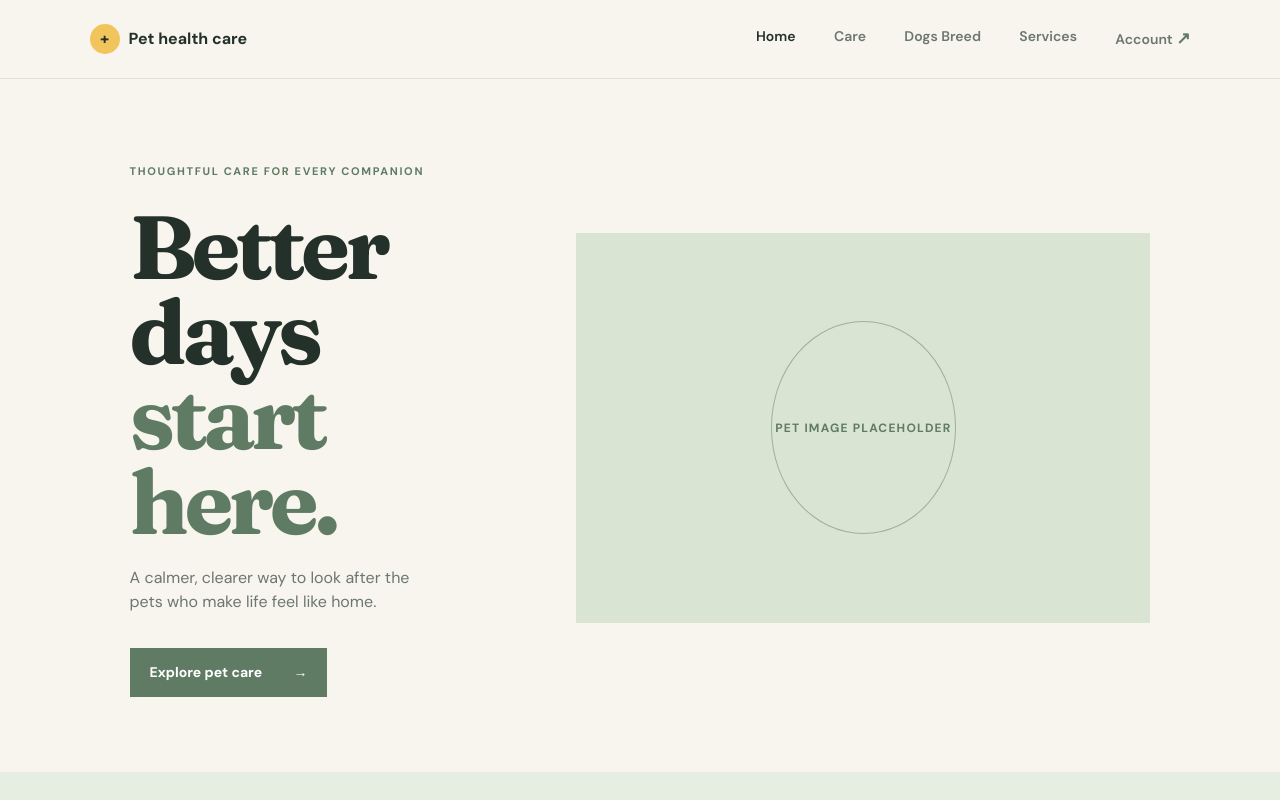
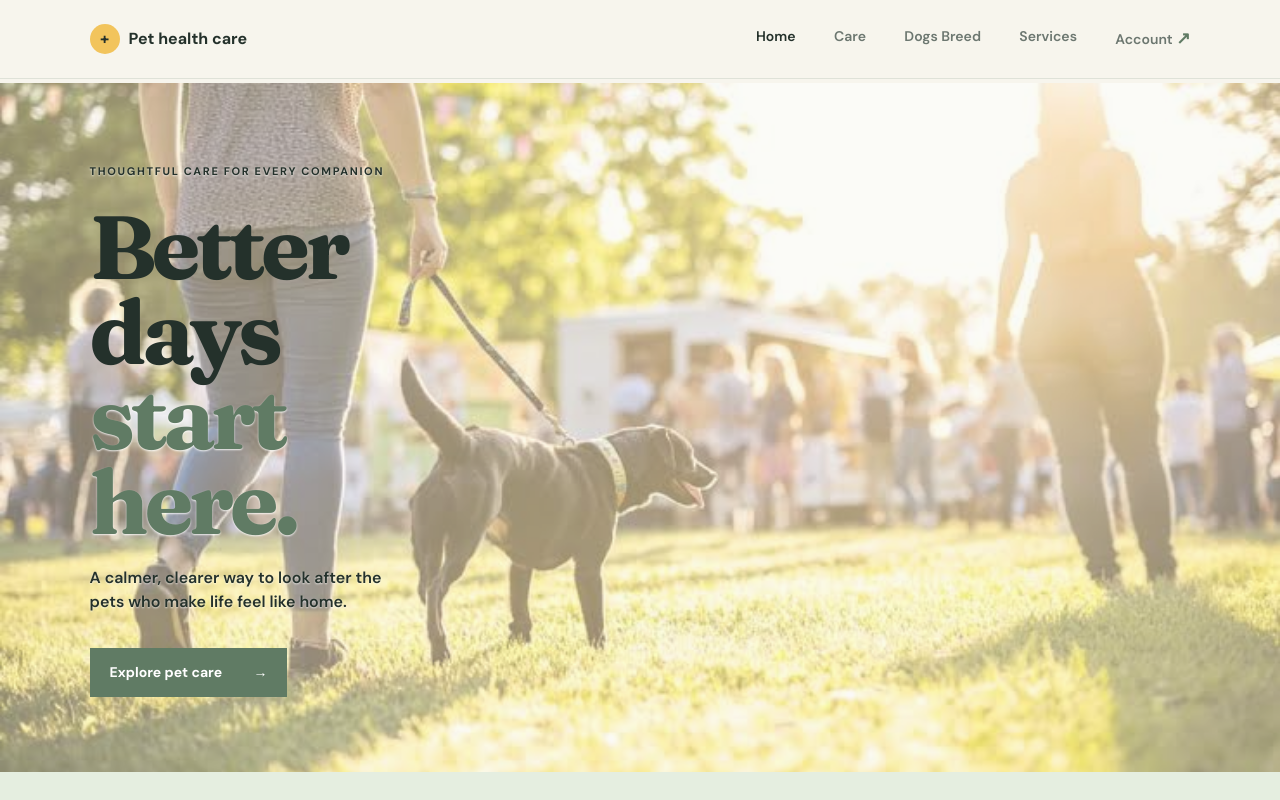
Before and after one commit to SaujanBindukar/pethealthcare, a plain HTML site: page client/index.html in a window 1280 px wide. Shown: the top 800 px of the page. Drawn offline with Linux system fonts and the light colour scheme.

Commit message:
home section design with background images

```diff
--- a/client/index.html
+++ b/client/index.html
@@ -26,7 +26,6 @@
           </p>
           <a class="button" href="#care">Explore pet care <b>→</b></a>
         </div>
-        <div class="placeholder"><span>Pet image placeholder</span></div>
       </section>
       <section class="welcome">
         <small>OUR PROMISE</small>
--- a/client/style.css
+++ b/client/style.css
@@ -75,20 +75,36 @@ nav b {
 }
 .hero {
   align-items: center;
+  background: url("images/poster.jpeg") center / cover no-repeat;
   display: grid;
   gap: 8vw;
   grid-template-columns: 0.75fr 1.25fr;
-  margin: auto;
-  max-width: 1200px;
+  margin: 0;
+  max-width: none;
   min-height: 610px;
+  overflow: hidden;
   padding: 75px 7vw;
+  position: relative;
+}
+.hero::before {
+  background: rgba(247, 245, 237, 0.45);
+  content: "";
+  inset: 0;
+  position: absolute;
+}
+.hero > div {
+  position: relative;
+  z-index: 1;
 }
 .hero small,
 .welcome small {
-  color: var(--green);
+  color: var(--ink);
   font-size: 11px;
   font-weight: 700;
   letter-spacing: 0.15em;
+}
+.hero small {
+  text-shadow: 0 1px 2px rgba(255, 255, 255, 0.7);
 }
 .hero h1,
 .welcome h2 {
@@ -103,9 +119,14 @@ nav b {
   color: var(--green);
   font-style: normal;
 }
+.hero h1 i {
+  text-shadow: 0 1px 2px rgba(255, 255, 255, 0.85);
+}
 .hero p {
-  color: var(--muted);
+  color: var(--ink);
+  font-weight: 600;
   max-width: 310px;
+  text-shadow: 0 1px 2px rgba(255, 255, 255, 0.7);
 }
 .button {
   background: var(--green);
```
Also changed, not shown: client/images/poster.jpeg (added).
